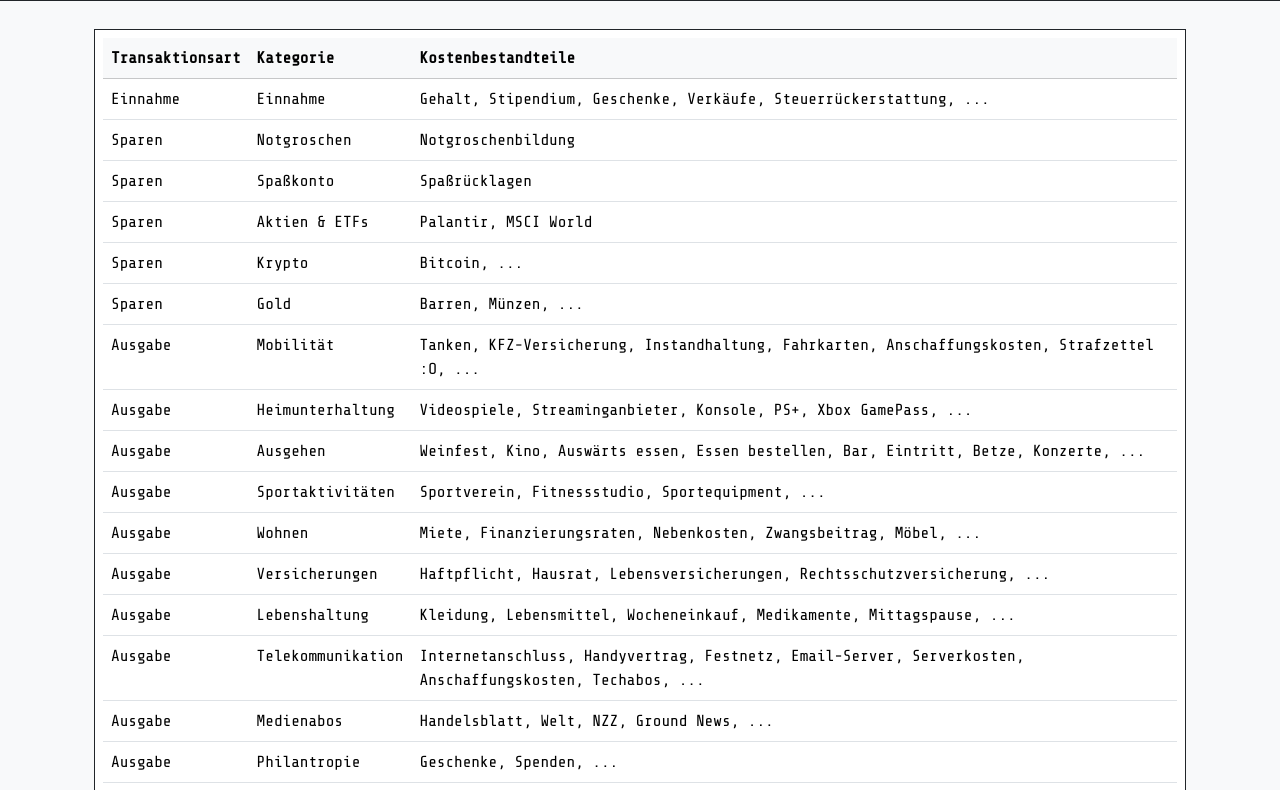
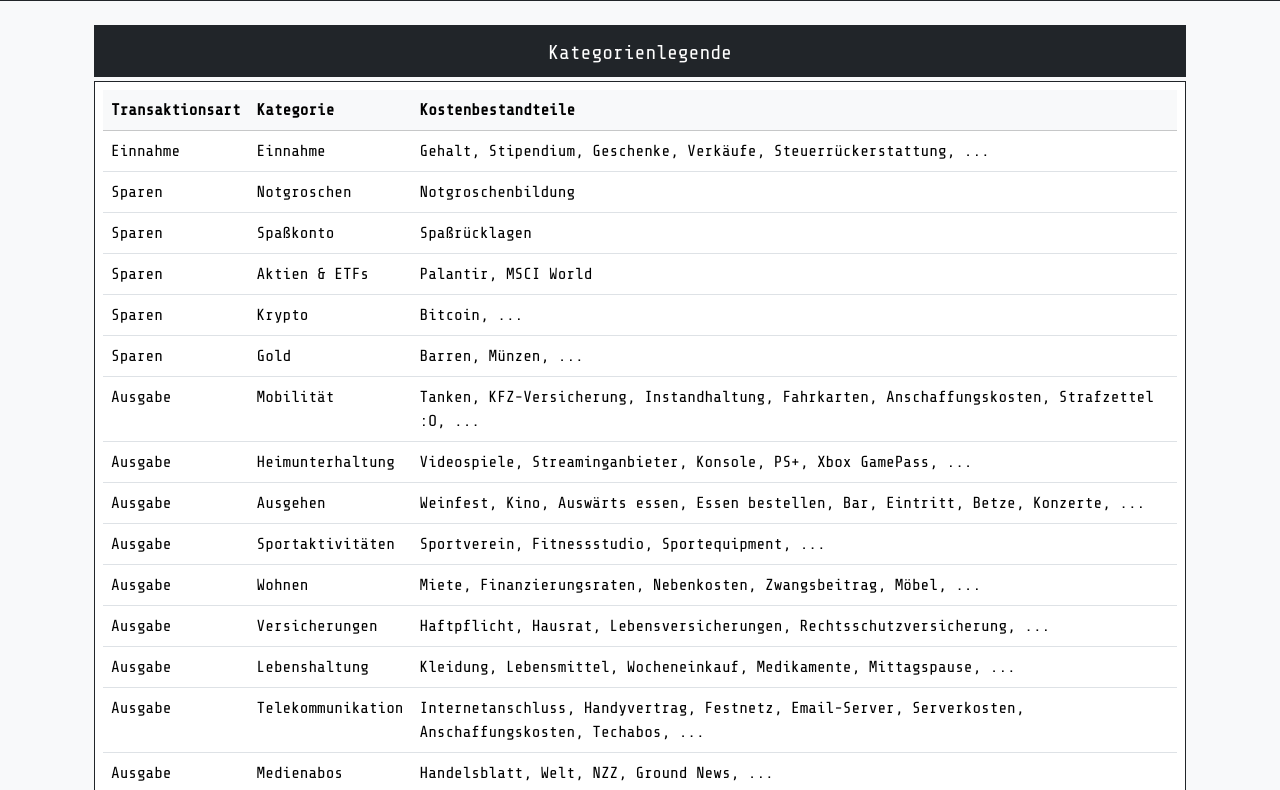
Before and after one commit to iLucasDOTexe/Project-Balance-2, a plain HTML site: page Frontend/legend.html in a window 1280 px wide. Shown: the part 55-845 px from the top of the page. Drawn offline with nearby package versions, Linux system fonts and the light colour scheme.

Commit message:
Add container header

```diff
--- a/Frontend/legend.html
+++ b/Frontend/legend.html
@@ -33,6 +33,9 @@
         <div class="row">
           <div class="col">
             <div>
+              <div class="bg-dark text-white pb-1 pt-3 flex-fill">
+                <h5>Kategorienlegende</h5>
+              </div>
               <div class="border border-dark mt-1 mb-4 p-2 bg-white flex-fill text-start">
                 <table class="table table-hover text-start">
                   <thead class="table-light">
```
